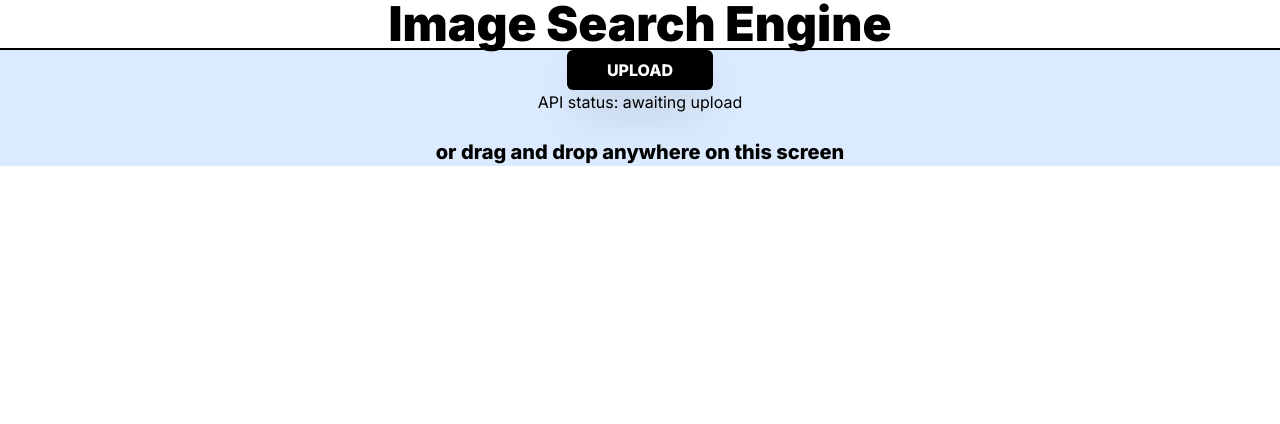
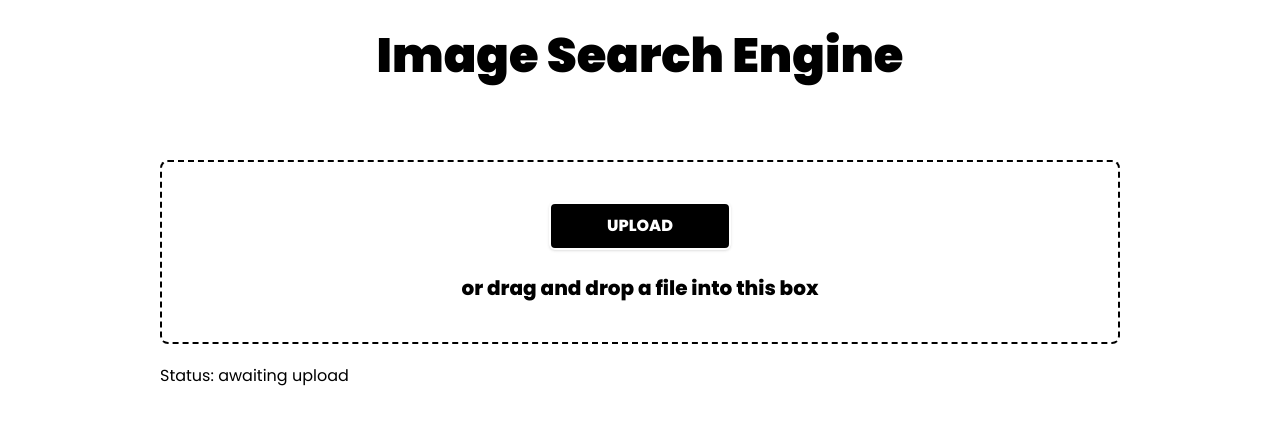
Before and after one commit to raj-pulapakura/Image-Search-Engine, a Next.js app in the folder web/: page / in a window 1280 px wide. Shown: the top 424 px of the page. Built offline with nearby package versions, Linux system fonts and the light colour scheme.

Commit message:
finished version 1 of website

```diff
--- a/web/components/DragAndDrop.tsx
+++ b/web/components/DragAndDrop.tsx
@@ -50,7 +50,7 @@ export default function DragAndDrop({children}: Props) {
 
     return (
       <form
-        className={dragActive ? "bg-blue-200" : "bg-blue-100"}
+        className={`w-3/4 m-auto ${dragActive ? "bg-blue-100" : "bg-white"} border-black border-2 p-10 rounded-lg border-dashed`}
         id="form-file-upload"
         onSubmit={(e) => e.preventDefault()}
         onDragEnter={handleDrag}
--- /dev/null
+++ b/web/components/Gallery.tsx
@@ -0,0 +1,43 @@
+import { useContext } from "react";
+import Image from 'next/image';
+import { FileContext, fontBold } from "../pages/_app";
+
+export default function Gallery() {
+    const { fileState, dispatch } = useContext(FileContext)
+
+    async function downloadImg(imgUrl: string, classification: string) {
+        // fetch image
+        const res = await fetch(imgUrl);
+        const blob = await res.blob()
+
+        const element = document.createElement("a");
+        element.href = URL.createObjectURL(blob);
+        element.download = classification + ".jpg";
+
+        document.body.appendChild(element);
+        element.click();
+    }
+
+    return (
+        <div className=" mx-4">
+            <h2 className={`${fontBold.className} text-3xl mb-2`}>{`${fileState.data.classification} (${fileState.data.sim_images.length})`}</h2>
+            <h4 className="mb-5 text-gray-500">Click an image to download it</h4>
+            <div className="columns-3 gap-6">
+                {
+                    fileState.data && fileState.data.sim_images.map((imgUrl) => (
+                    <Image
+                        className="mb-6 hover:cursor-pointer"
+                        key={imgUrl}
+                        src={imgUrl}
+                        alt={`Image from ${imgUrl}`}
+                        width={1000}
+                        height={100}
+                        onClick={() => downloadImg(imgUrl, fileState.data.classification)}
+                    />
+                    ))
+                }
+            </div>
+        </div>
+    )
+
+}
--- a/web/components/Layout.tsx
+++ b/web/components/Layout.tsx
@@ -1,6 +1,6 @@
 import React, { ReactNode } from 'react'
 import Head from 'next/head'
-import { inter900 } from '../pages/_app'
+import { fontBlack } from '../pages/_app'
 
 type Props = {
   children?: ReactNode
@@ -17,11 +17,13 @@ export default function Layout({ children, title = 'This is the default title' }
         <meta charSet="utf-8" />
         <meta name="viewport" content="initial-scale=1.0, width=device-width" />
       </Head>
-    <header className="flex-none border-b-2 border-black">
-      <h1 className={`text-5xl ${inter900.className} text-center`}>Image Search Engine</h1>
+      <div className="flex flex-col items-center">
+        <header className="mt-8 w-4/5">
+          <h1 className={`text-5xl ${fontBlack.className} text-center`}>Image Search Engine</h1>
         </header>
-    <div className="flex-1">
+        <div className="w-full mt-20">
           {children}
+        </div>
       </div>
     </>
   )
--- a/web/package.json
+++ b/web/package.json
@@ -9,7 +9,8 @@
   "dependencies": {
     "next": "latest",
     "react": "^18.2.0",
-    "react-dom": "^18.2.0"
+    "react-dom": "^18.2.0",
+    "react-loader-spinner": "^5.3.4"
   },
   "devDependencies": {
     "@fullhuman/postcss-purgecss": "^5.0.0",
--- a/web/pages/_app.tsx
+++ b/web/pages/_app.tsx
@@ -1,17 +1,17 @@
 import React, {useReducer, createContext} from 'react'
 import { AppProps } from 'next/app'
-import { Inter } from 'next/font/google'
+import { Poppins } from 'next/font/google'
 import '../styles/index.css'
 
-export const inter400 = Inter({weight: "400", subsets: ["latin"]})
-export const inter800 = Inter({weight: "800", subsets: ["latin"]})
-export const inter900 = Inter({weight: "900", subsets: ["latin"]})
+export const fontNormal = Poppins({weight: "400", subsets: ["latin"]})
+export const fontBold = Poppins({weight: "800", subsets: ["latin"]})
+export const fontBlack = Poppins({weight: "900", subsets: ["latin"]})
 
 // define initials
 export interface FileState {
   file: File | null,
   fileURL: string | null,
-  status: "awaiting upload" | "fetching" | "done",
+  status: "awaiting upload" | "fetching similar images..." | "done",
   errorMsg: string | null,
   data: {
     classification: string,
@@ -78,7 +78,7 @@ export const FileContext = createContext<{fileState: FileState, dispatch: React.
 export default function MyApp({ Component, pageProps }: AppProps) {
   const [fileState, dispatch] = useReducer(fileReducer, initialFileState)
 
-  return <main className={inter400.className}>
+  return <main className={fontNormal.className}>
     <FileContext.Provider value={{fileState, dispatch}}>
       <Component {...pageProps} />
     </FileContext.Provider>
--- a/web/pages/api/users/index.ts
+++ /dev/null
@@ -1,16 +0,0 @@
-import { NextApiRequest, NextApiResponse } from 'next'
-import { sampleUserData } from '../../../utils/sample-data'
-
-const handler = (_req: NextApiRequest, res: NextApiResponse) => {
-  try {
-    if (!Array.isArray(sampleUserData)) {
-      throw new Error('Cannot find user data')
-    }
-
-    res.status(200).json(sampleUserData)
-  } catch (err: any) {
-    res.status(500).json({ statusCode: 500, message: err.message })
-  }
-}
-
-export default handler
--- a/web/pages/index.tsx
+++ b/web/pages/index.tsx
@@ -1,16 +1,11 @@
-import Link from 'next/link'
 import Layout from '../components/Layout'
-import { FileAction, FileContext, FileState, inter800 } from './_app'
-import { Dispatch, useContext, useEffect, useRef, useState } from 'react';
+import { FileAction, FileContext, FileState, fontBold } from './_app'
+import { Dispatch, useContext, useEffect, useRef } from 'react';
 import Image from 'next/image';
 import DragAndDrop from '../components/DragAndDrop';
-
-type APIResponse = {
-  classification: string,
-  message: string,
-  sim_images: string[],
-}
-
+import { useRouter } from 'next/router';
+import Gallery from '../components/Gallery';
+import { ProgressBar } from 'react-loader-spinner'
 
 export async function fetchSimilarImages(fileState: FileState, dispatch: Dispatch<FileAction>) {
   if (!fileState.file) return;
@@ -23,7 +18,7 @@ export async function fetchSimilarImages(fileState: FileState, dispatch: Dispatc
   // clear and update state
   dispatch({
     type: "update status",
-    payload: "fetching"
+    payload: "fetching similar images..."
   })
 
   dispatch({
@@ -80,7 +75,8 @@ export async function fetchSimilarImages(fileState: FileState, dispatch: Dispatc
 export default function IndexPage() {
 
   const inputRef = useRef<HTMLInputElement>(null);
-  const { fileState, dispatch } = useContext(FileContext)
+  const { fileState, dispatch } = useContext(FileContext);
+  const router = useRouter();
 
   // update file and fileURL whenever input changes
   const handleFileInputChange = (event) => {
@@ -100,13 +96,12 @@ export default function IndexPage() {
   }, [fileState.fileURL])
 
   return (
-    <Layout title="Home | Next.js + TypeScript Example">
+    <Layout title="Home">
       <DragAndDrop>
-        <div className="text-center">
-          <button onClick={() => inputRef.current.click()} className={`bg-black text-white ${inter800.className} px-10 py-2 rounded-md shadow-2xl`}>
+        <div className="flex flex-col items-center">
+          <button onClick={() => inputRef.current.click()} className={`bg-black hover:bg-white text-white hover:text-black border-white border-2 hover:border-black ${fontBold.className} px-14 py-2.5 rounded-md shadow hover:shadow-2xl`}>
             UPLOAD
           </button>
-
           <input
             ref={inputRef}
             type="file"
@@ -114,27 +109,41 @@ export default function IndexPage() {
             onChange={handleFileInputChange}
             hidden
           />
-          <p>API status: {fileState.status}</p>
-          <p>{fileState.errorMsg && `An error occurred: ${fileState.errorMsg}`}</p>
-          {fileState.fileURL && <>
-            <p>Selected file: {fileState.file.name}</p>
-            <Image src={fileState.fileURL} alt="Uploaded image" width={100} height={100}/>
-          </>}
-          <h3 className={`mt-6 ${inter800.className} text-xl`}>
-            or drag and drop anywhere on this screen
+          <h3 className={`mt-6 ${fontBold.className} text-xl text-center`}>
+            or drag and drop a file into this box
           </h3>
-          {
-            fileState.data && fileState.data.sim_images.map((imgUrl) => (
-              <Image
-              src={imgUrl}
-              alt={`Image from ${imgUrl}`}
-              width={100}
-              height={100}
-              />
-            ))
+          {fileState.fileURL &&
+            <>
+              <div>
+                <Image className="mt-6" src={fileState.fileURL} alt="Uploaded image" width={100} height={100} />
+              </div>
+            </>
           }
         </div>
       </DragAndDrop>
+
+      <div className="w-3/4 m-auto flex justify-between mt-5 items-center">
+        <div>
+          <p>Status: {fileState.status}</p>
+          <p>{fileState.errorMsg && `An error occurred: ${fileState.errorMsg}`}</p>
+        </div>
+        { fileState.status === "fetching similar images..." &&
+          <ProgressBar
+            width="50"
+            height="50"
+            borderColor='blue'
+            barColor="blue"
+          />
+        }
+      </div>
+
+      {
+        fileState.status === "done" && !fileState.errorMsg && (
+          <div className="mt-20">
+            <Gallery />
+          </div>
+        )
+      }
     </Layout>
   );
 }
--- a/web/styles/index.css
+++ b/web/styles/index.css
@@ -3,3 +3,9 @@
 @tailwind components;
 /* purgecss end ignore */
 @tailwind utilities;
+
+html,body,#wrapper {
+    height:100%;
+    margin:0;
+    padding:0;
+}
```
Also changed, not shown: 1 other file (tests, documents, lock files or other folders). Lines whose indentation alone changed are shown as unchanged.
